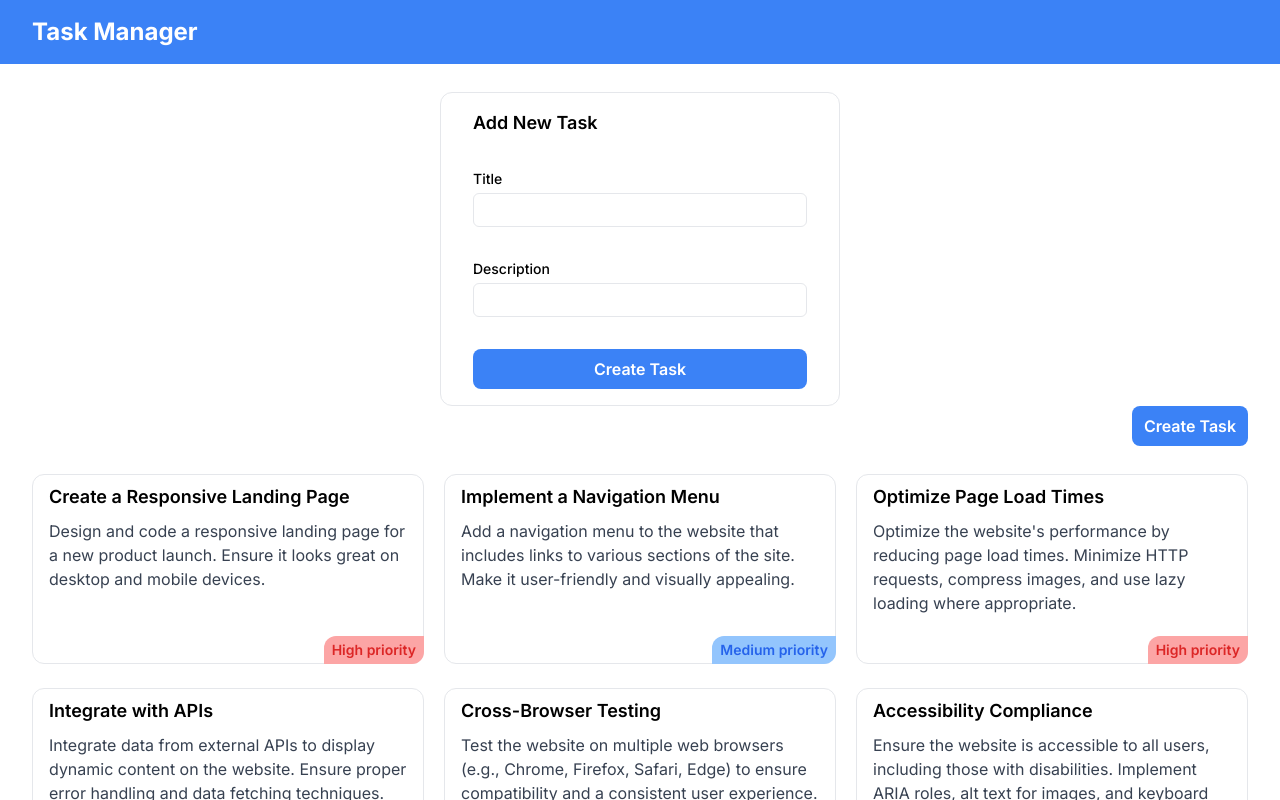
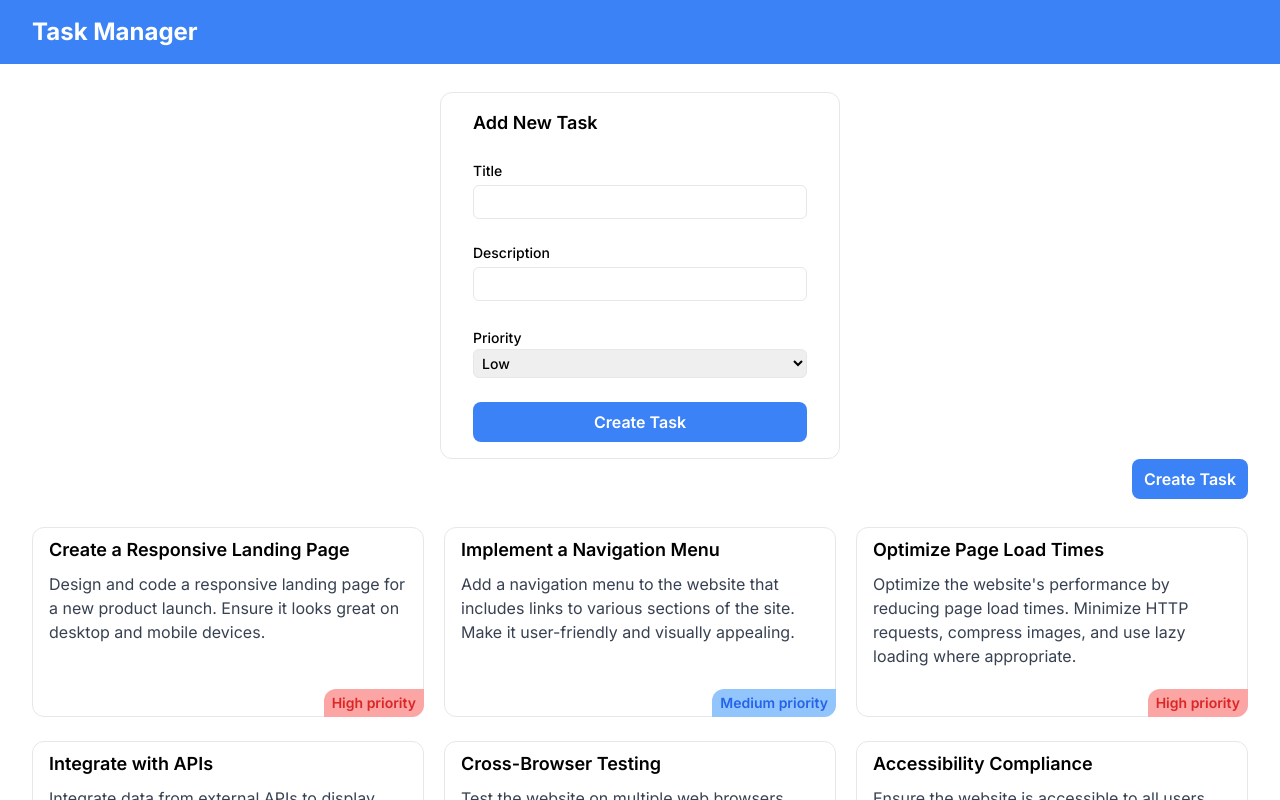
Before and after one commit to Jesusborjas006/task-manager, a Next.js app: page /tasks in a window 1280 px wide. Both pictures are taken after a click on the button "Create Task". Shown: the top 800 px of the page. Built offline with nearby package versions, Linux system fonts and the light colour scheme.

Commit message:
Add form functionality when creating a task

```diff
--- a/app/ui/FormModal.tsx
+++ b/app/ui/FormModal.tsx
@@ -2,34 +2,46 @@
 
 import { useState } from "react";
 
-// type FormModalProps = {
-
-// }
-
 const FormModal = ({ addNewTask }: any) => {
-  const [form, setForm] = useState({ title: "", body: "" });
+  const [form, setForm] = useState({ title: "", body: "", priority: "low" });
+  const [inputsFilled, setInputsFilled] = useState(true);
 
   const handleChange = (e: React.ChangeEvent<HTMLInputElement>) => {
     setForm({ ...form, [e.target.name]: e.target.value });
   };
 
+  const handlePriority = (e: { target: { value: string } }) => {
+    setForm({ ...form, priority: e.target.value });
+  };
+
   const handleSubmit = (e: any) => {
     e.preventDefault();
+
+    if (form.title && form.body) {
+      setInputsFilled(true);
 
       const newTask = {
         id: Date.now(),
         title: form.title,
         body: form.body,
-      priority: "High",
+        priority: form.priority,
       };
 
       addNewTask(newTask);
+      resetInputs();
+    } else {
+      setInputsFilled(false);
+    }
+  };
+
+  const resetInputs = () => {
+    setForm({ title: "", body: "", priority: "" });
   };
 
   return (
     <form className="border w-[400px] mx-auto rounded-xl py-4 px-8">
-      <h3 className="font-semibold text-lg mb-8">Add New Task</h3>
-      <div className="flex flex-col space-y-1 mb-8">
+      <h3 className="font-semibold text-lg mb-6">Add New Task</h3>
+      <div className="flex flex-col space-y-1 mb-6">
         <label className="font-medium text-sm">Title</label>
         <input
           className="border rounded-md py-1 px-2"
@@ -37,10 +49,11 @@ const FormModal = ({ addNewTask }: any) => {
           name="title"
           value={form.title}
           onChange={handleChange}
+          required
         />
       </div>
 
-      <div className="flex flex-col space-y-1 mb-8">
+      <div className="flex flex-col space-y-1 mb-6">
         <label className="font-medium text-sm">Description</label>
         <input
           className="border rounded-md py-1 px-2"
@@ -48,8 +61,29 @@ const FormModal = ({ addNewTask }: any) => {
           name="body"
           value={form.body}
           onChange={handleChange}
+          required
         />
       </div>
+
+      <label className="font-medium text-sm">
+        Priority
+        <select
+          name="priority"
+          className="w-full border mb-6 p-1 rounded-md"
+          value={form.priority}
+          onChange={handlePriority}
+        >
+          <option value="Low">Low</option>
+          <option value="Medium">Medium</option>
+          <option value="High">High</option>
+        </select>
+      </label>
+
+      {!inputsFilled && (
+        <p className="bg-red-300 text-red-600 py-1 px-2 mb-4 rounded-md">
+          Please fill out all inputs
+        </p>
+      )}
 
       <button
         className="bg-blue-500 text-white w-full py-2 rounded-lg font-semibold"
--- a/app/ui/Tasks.tsx
+++ b/app/ui/Tasks.tsx
@@ -3,7 +3,6 @@
 import Task from "./Task";
 
 const Tasks = ({ tasks }: any) => {
-  console.log(tasks);
   const taskElements = tasks.map(
     (task: { id: number; title: string; body: string; priority: string }) => (
       <Task
```
Lines whose indentation alone changed are shown as unchanged.
